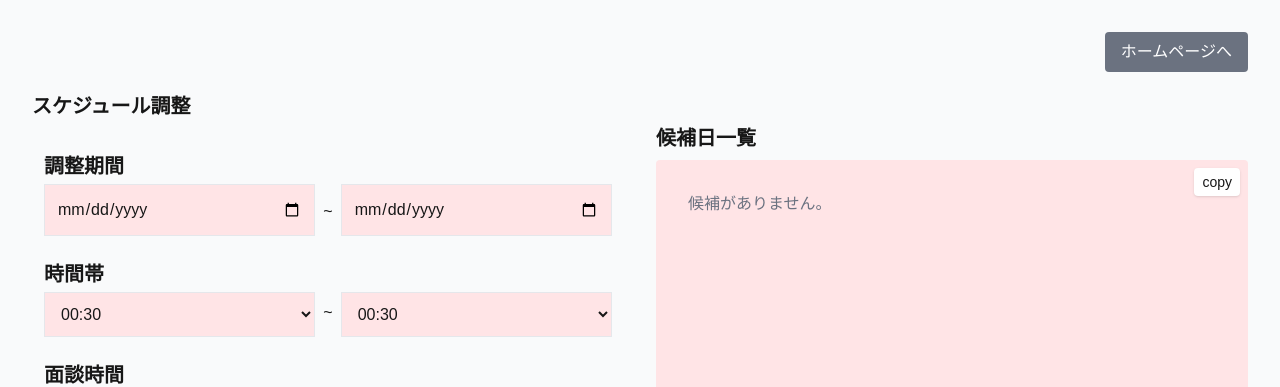
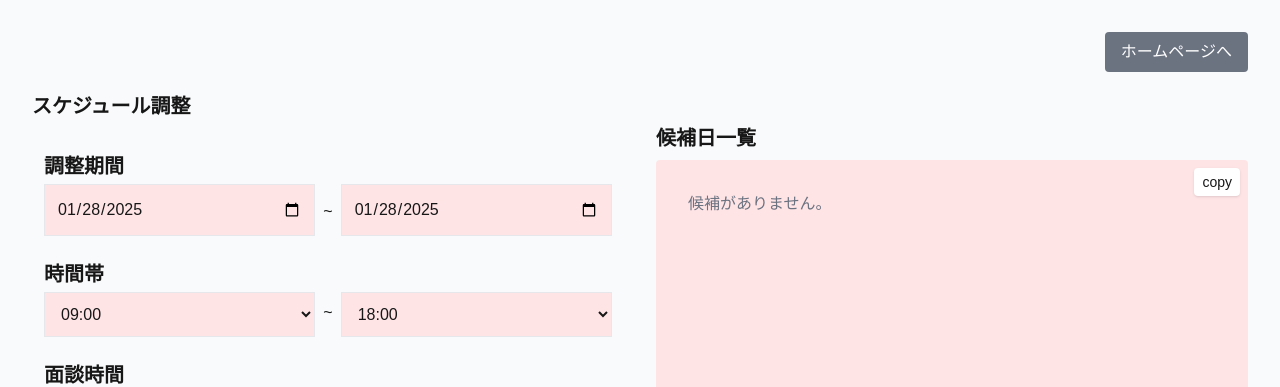
Before and after one commit to saoki0913/schedule_management_frontend, a Next.js app: page /schedule in a window 1280 px wide. Shown: the top 387 px of the page. Built offline with nearby package versions, Linux system fonts and the light colour scheme.

Commit message:
set initial time

```diff
--- a/app/schedule/page.tsx
+++ b/app/schedule/page.tsx
@@ -10,10 +10,12 @@ interface User {
 }
 
 export default function SchedulePage() {
-  const [startDate, setStartDate] = useState("");
-  const [endDate, setEndDate] = useState("");
-  const [startTime, setStartTime] = useState("");
-  const [endTime, setEndTime] = useState("");
+  // 現在の日付を "YYYY-MM-DD" 形式で取得
+  const today = new Date().toISOString().split("T")[0];
+  const [startDate, setStartDate] = useState(today);
+  const [endDate, setEndDate] = useState(today);
+  const [startTime, setStartTime] = useState("09:00");
+  const [endTime, setEndTime] = useState("18:00");
   const [durationMinutes, setDurationMinutes] = useState(30);
   const [users, setUsers] = useState<User[]>([{ email: "" }]);
 
```
